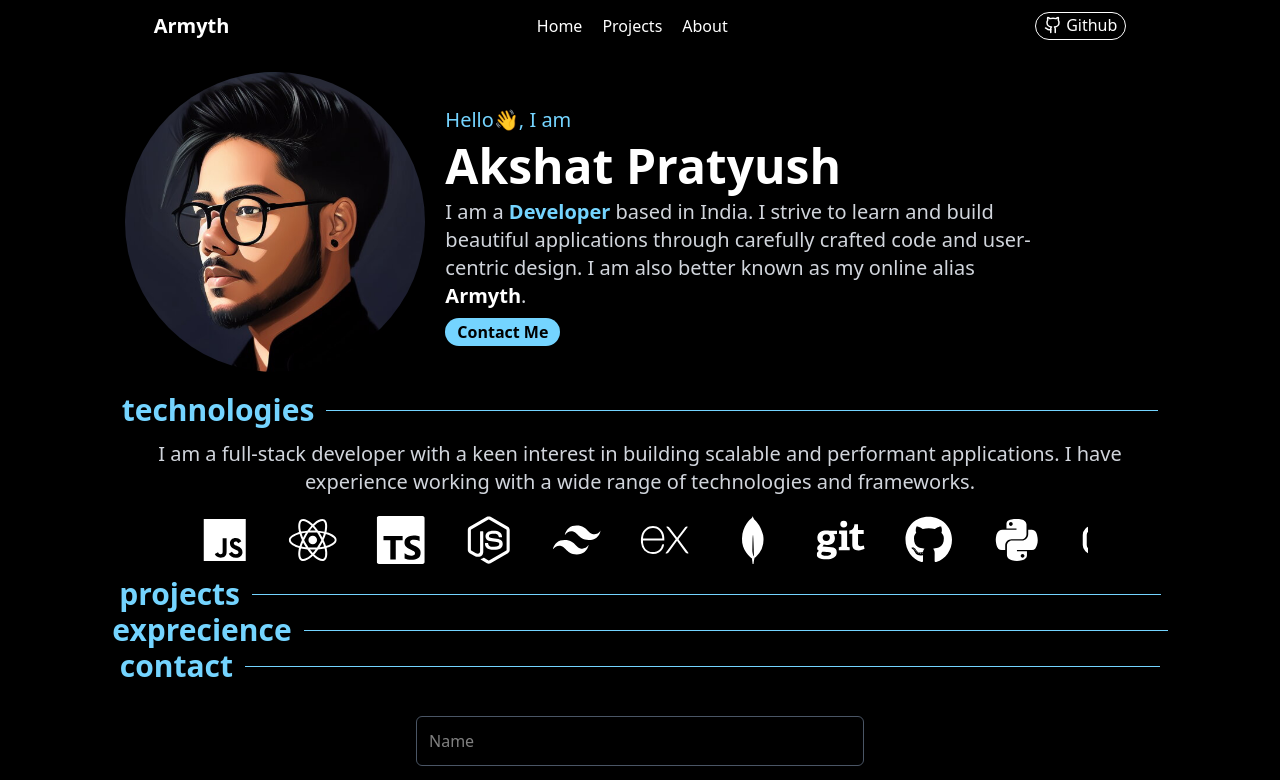
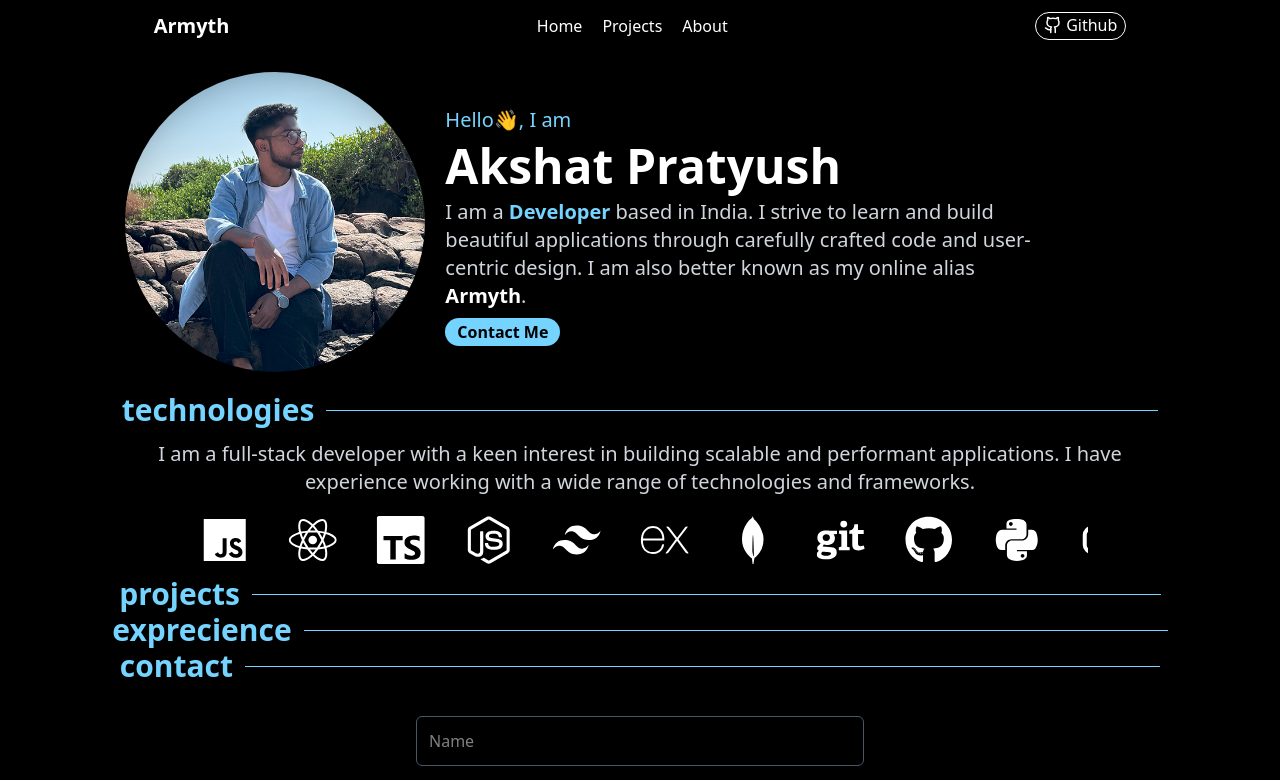
Before and after one commit to akshatp17/PersonalPortfolio, a React (Vite) app: page / in a window 1280 px wide. Shown: the top 780 px of the page. Built offline with nearby package versions, Linux system fonts and the light colour scheme.

Commit message:
Updated Profile pic and Website Name

```diff
--- a/index.html
+++ b/index.html
@@ -4,7 +4,7 @@
     <meta charset="UTF-8" />
     <link rel="icon" type="image/svg+xml" href="/src/assets/ap_ai.jpg" />
     <meta name="viewport" content="width=device-width, initial-scale=1.0" />
-    <title>Akshat Pratyush | Developer</title>
+    <title>Akshat's Portfolio</title>
   </head>
   <body>
     <div id="root"></div>
--- a/src/index.css
+++ b/src/index.css
@@ -6,7 +6,7 @@ body{
 }
 
 .profileImg{
-    background-image: url(./assets/ap_ai.jpg);
+    background-image: url(./assets/profile.png);
     width: 300px;
     height: 300px;
     background-size: contain;
```
Also changed, not shown: src/assets/profile.png (added).
